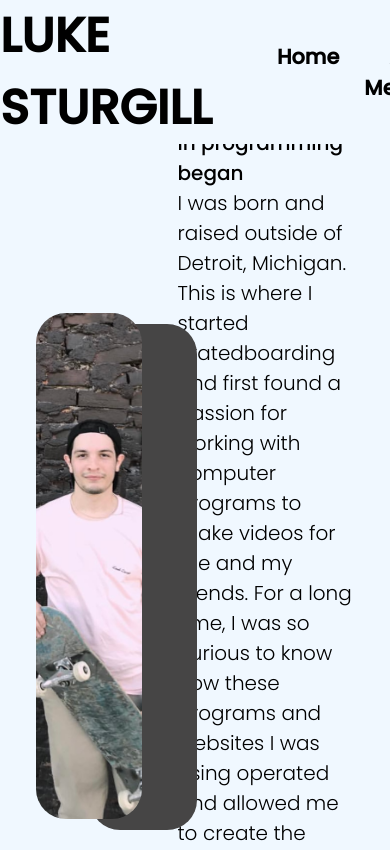
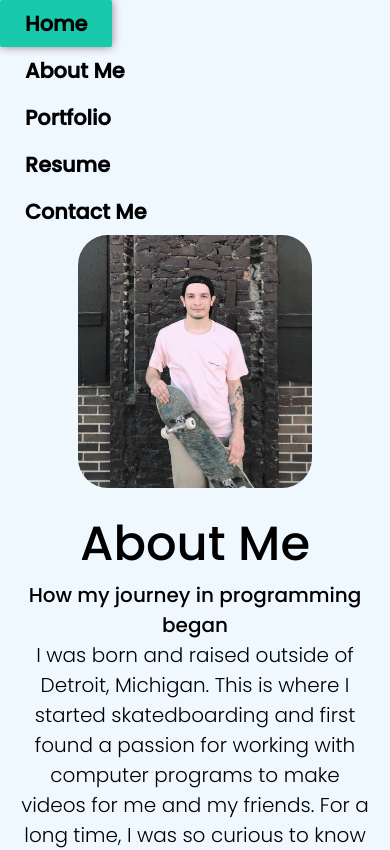
Before and after one commit to Lukesturgill/react-portfolio, a React (Create React App) app: page /About in a window 390 px wide. Shown: the top 850 px of the page. Built offline with nearby package versions, Linux system fonts and the light colour scheme.

Commit message:
added media queries

```diff
--- a/src/components/Nav/nav.css
+++ b/src/components/Nav/nav.css
@@ -37,3 +37,27 @@ h1{
     box-shadow: 0 0 10px rgb(138, 130, 130);
     border-radius: 2px;
   }
+
+  @media screen and (max-width:480px){
+    .main{
+        display: none;
+    }
+
+    .header ul {
+        display: flex;
+        flex-wrap: wrap;
+		margin: 0;
+		padding: 0;
+        width: 100vh;
+	}
+
+	.header li {
+        width: 100vh;
+	}
+
+	.header a {
+		display: inline-block;
+		padding: 1em;
+		text-decoration: none;
+	}
+}
--- a/src/components/about/about.css
+++ b/src/components/about/about.css
@@ -52,3 +52,26 @@
 .about-desc{
     font-weight: 300;
 }
+
+@media screen and (max-width:480px){
+    .about{
+         flex-direction: column;
+         text-align: center;
+    }
+
+    .about-left{
+        width: 100%;
+    }
+
+    .about-card{
+        height: 30vh;
+    }
+
+    .about-card.bg{
+        display: none;
+    }
+
+    .about-right{
+        padding: 20px;
+    }
+}
--- a/src/components/contact/contact.css
+++ b/src/components/contact/contact.css
@@ -83,3 +83,40 @@ button{
     background-color: rgb(11, 100, 85);
     color: white;
 }
+
+@media screen and (max-width:480px){
+    .c-wrapper{
+         flex-direction: column;
+         padding: 0px 50px;
+    }
+
+    .c-title{
+        font-size: 30px;
+    }
+
+    .c-item-info{
+        margin: 20px 0px;
+        width: 100%;
+    }
+
+    .c-desc{
+        display: none;
+    }
+
+    form{
+        margin-top: 0px;
+        display: flex;
+        flex-wrap: wrap;
+    }
+
+    input{
+        width: 35%;
+        height: 40px;
+        margin: 10px;
+        margin-left: 0;
+    }
+
+    button{
+        margin-top: 10px;
+    }
+ }
--- a/src/components/intro/intro.css
+++ b/src/components/intro/intro.css
@@ -85,3 +85,21 @@
     font-weight: 400;
     font-size: 20px;
 }
+
+@media screen and (max-width:480px){
+   .intro{
+        flex-direction: column;
+   }
+
+   .i-left-wrapper{
+       padding: 10px;
+       align-items: center;
+       justify-content: center;
+       text-align: center;
+       height: 100%;
+   }
+
+   .intro-disc{
+       display: none;
+   }
+}
--- a/src/components/projectList/projectList.css
+++ b/src/components/projectList/projectList.css
@@ -26,3 +26,17 @@
     justify-content: space-between;
     width: 100%;
 }
+
+@media screen and (max-width:480px){
+    .pl{
+         padding: 10px;
+    }
+
+    .pl-texts{
+        width: 100%;
+    }
+
+    .pl-desc{
+        display: none;
+    }
+}
--- a/src/components/projects/projects.css
+++ b/src/components/projects/projects.css
@@ -44,3 +44,10 @@
 .p:hover .p-img{
     transform: translateY(-25%);
 }
+
+@media screen and (max-width:480px){
+    .p{
+         width: 40%;
+         height: 20vh;
+    }
+}
```
